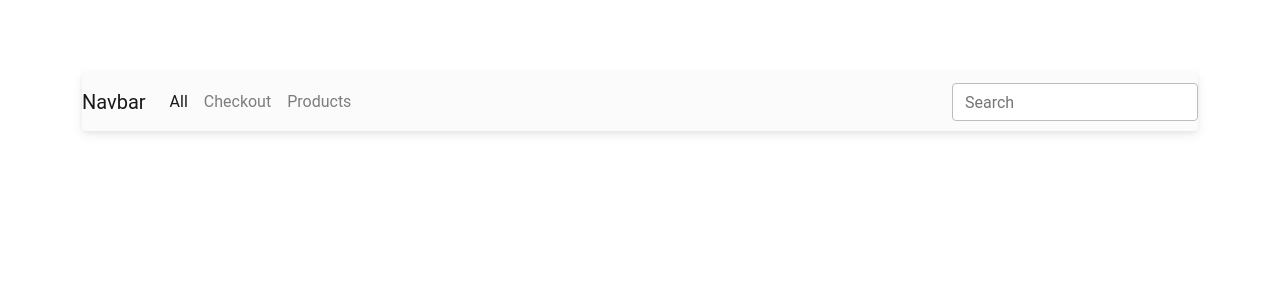
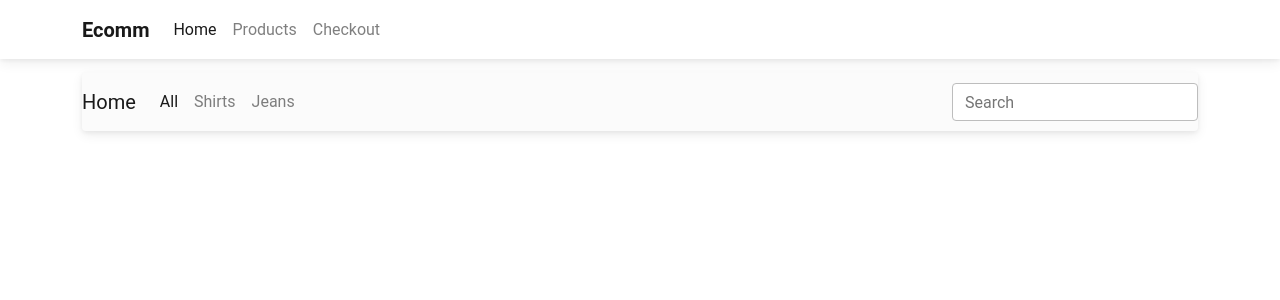
Before and after one commit to PSurnin/Ecommerce, a Django app: page / in a window 1280 px wide. Shown: the top 300 px of the page. Run offline with Django 4.2, Linux system fonts and the light colour scheme; data that the repository does not hold is empty; some libraries are stand-ins or nearby versions.

Commit message:
html templates2

```diff
--- a/core/urls.py
+++ b/core/urls.py
@@ -1,6 +1,7 @@
 from django.urls import path
 from .views import (
     ItemDetailView,
+    products,
     checkout,
     HomeView
 )
@@ -10,5 +11,6 @@ app_name = 'core'
 urlpatterns = [
     path('', HomeView.as_view(), name='home'),
     path("checkout/", checkout, name='checkout'),
-    path('products/', ItemDetailView.as_view(), name='products'),
+    path('products/', products, name='products'),
+    path('product/<slug>', ItemDetailView.as_view(), name='product'),
 ]
--- a/core/views.py
+++ b/core/views.py
@@ -21,4 +21,4 @@ class HomeView(ListView):
 
 class ItemDetailView(DetailView):
     model = Item
-    template_name = 'item_list.html'
+    template_name = 'product.html'
--- a/templates/base.html
+++ b/templates/base.html
@@ -44,6 +44,7 @@
   </style>
 </head>
 
+{% include "navbar.html" %}
 
 <body>
 
@@ -60,6 +61,7 @@
     {% endif %}
     </div>
 
+
     {% block content %}
     {% endblock content %}
 
--- a/templates/home.html
+++ b/templates/home.html
@@ -6,7 +6,7 @@
 
 
       <nav class="navbar navbar-expand-lg navbar-light bg-light rounded">
-        <a class="navbar-brand" href="#">Navbar</a>
+        <a class="navbar-brand" href="#">Home</a>
         <button class="navbar-toggler" type="button" data-toggle="collapse" data-target="#navbar01" aria-controls="navbar01" aria-expanded="false" aria-label="Toggle navigation">
           <span class="navbar-toggler-icon"></span>
         </button>
@@ -17,10 +17,10 @@
               <a class="nav-link" href="#">All</a>
             </li>
             <li class="nav-item">
-              <a class="nav-link" href="checkout">Checkout</a>
+              <a class="nav-link" href="#">Shirts</a>
             </li>
             <li class="nav-item">
-              <a class="nav-link" href="products">Products</a>
+              <a class="nav-link" href="#">Jeans</a>
             </li>
           </ul>
           <form class="form-inline my-2 my-md-0">
--- /dev/null
+++ b/templates/navbar.html
@@ -0,0 +1,37 @@
+<nav class="navbar fixed-top navbar-expand-lg navbar-light white scrolling-navbar">
+    <div class="container">
+
+      <!-- Brand -->
+      <a class="navbar-brand waves-effect" href="/">
+        <strong class="blue-text">Ecomm</strong>
+      </a>
+
+      <!-- Collapse -->
+      <button class="navbar-toggler" type="button" data-toggle="collapse" data-target="#navbarSupportedContent"
+        aria-controls="navbarSupportedContent" aria-expanded="false" aria-label="Toggle navigation">
+        <span class="navbar-toggler-icon"></span>
+      </button>
+
+      <!-- Links -->
+      <div class="collapse navbar-collapse" id="navbarSupportedContent">
+
+        <!-- Left -->
+        <ul class="navbar-nav mr-auto">
+         <li class="nav-item active">
+            <a class="nav-link waves-effect" href="/">Home
+              <span class="sr-only">(current)</span>
+            </a>
+          </li>
+          <li class="nav-item">
+            <a class="nav-link waves-effect" href="products">
+            Products</a>
+          </li>
+          <li class="nav-item">
+            <a class="nav-link waves-effect" href="checkout">
+            Checkout</a>
+          </li>
+        </ul>
+      </div>
+
+    </div>
+  </nav>
```
Also changed, not shown: core/models.py (+8 -0 lines), core/migrations/0003_item_slug.py (added).
